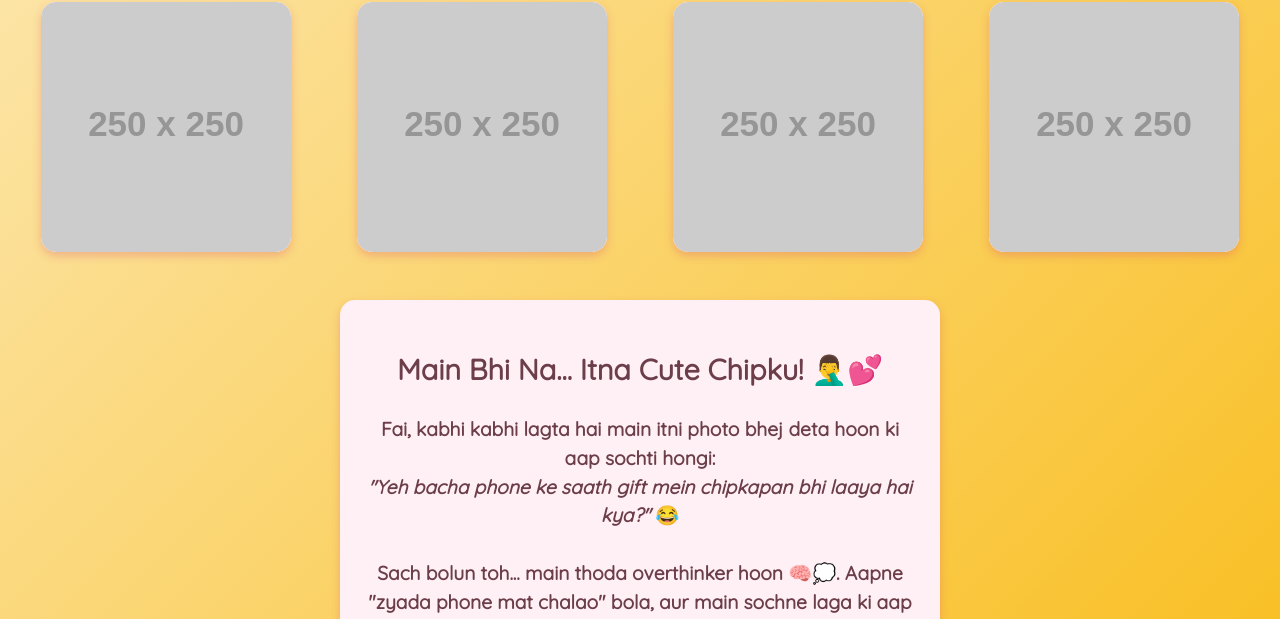
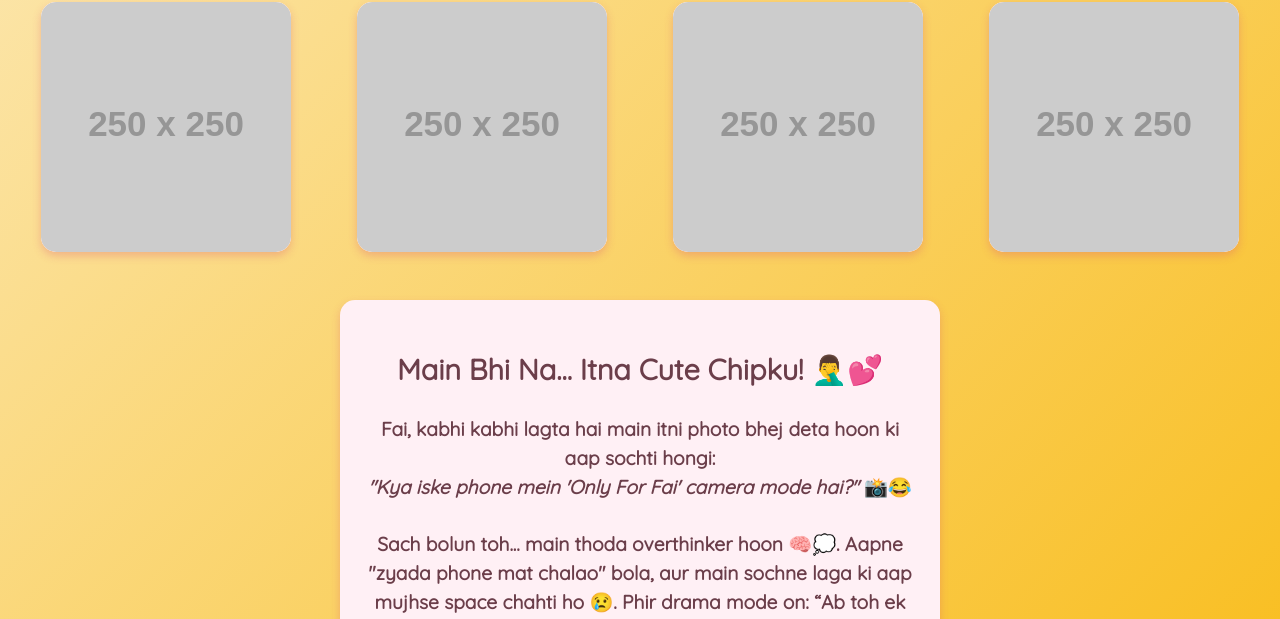
Before and after one commit to chiragchavda07/purple-butterfly, a plain HTML site: page index.html in a window 1280 px wide. Shown: the part 324-943 px from the top of the page. Drawn offline with Linux system fonts and the light colour scheme; placeholder pictures from the web are drawn by us.

Commit message:
some changes

```diff
--- a/index.html
+++ b/index.html
@@ -35,7 +35,7 @@
   <h2>Main Bhi Na... Itna Cute Chipku! 🤦‍♂️💕</h2>
   <p>
     Fai, kabhi kabhi lagta hai main itni photo bhej deta hoon ki aap sochti hongi:<br/>
-    <em>"Yeh bacha phone ke saath gift mein chipkapan bhi laaya hai kya?"</em> 😂<br/><br/>
+    <em>"Kya iske phone mein 'Only For Fai' camera mode hai?"</em> 📸😂<br/><br/>
 
     Sach bolun toh... main thoda overthinker hoon 🧠💭. Aapne "zyada phone mat chalao" bola, aur main sochne laga ki aap mujhse space chahti ho 😢.
     Phir drama mode on: “Ab toh ek bhi photo nahi bhejunga!” 🤦‍♂️<br/><br/>
```
